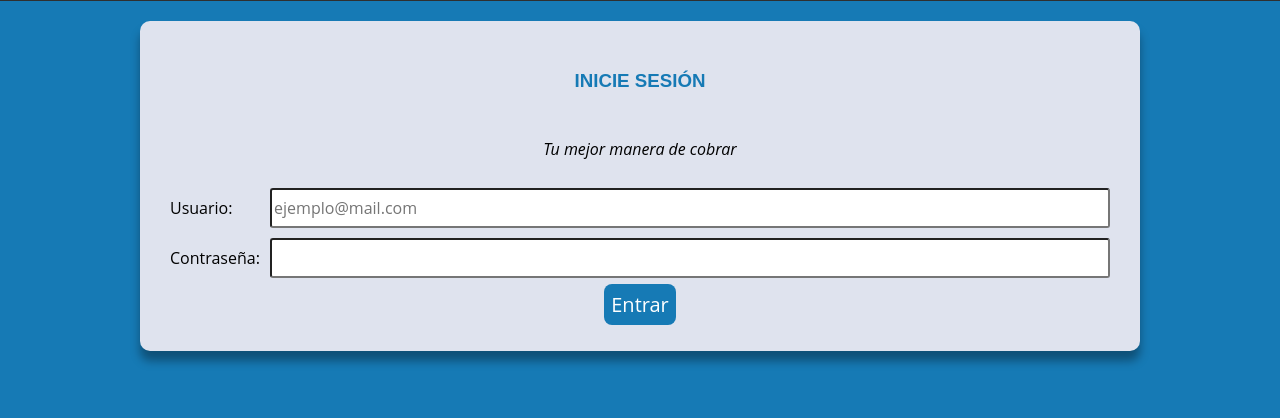
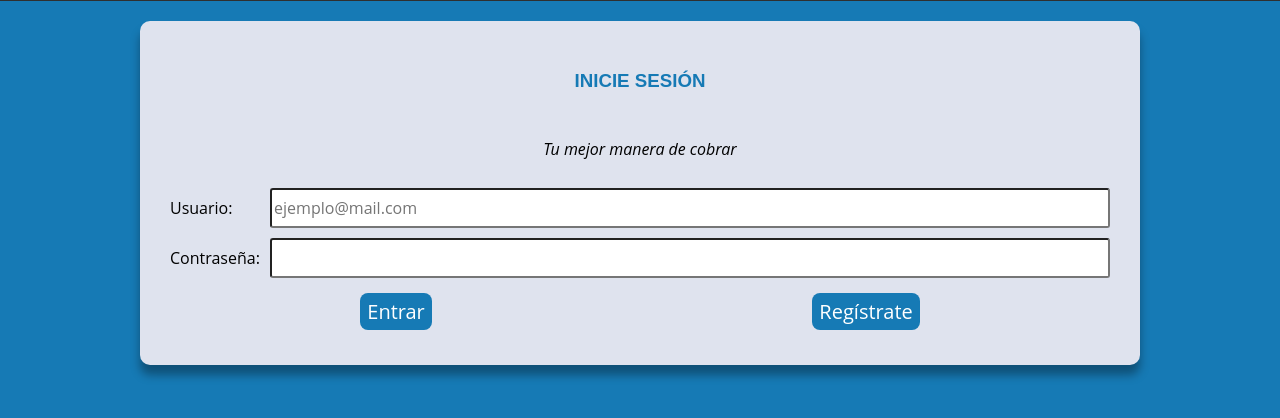
Before and after one commit to TecAbel/GRH, a PHP site: page / in a window 1280 px wide. Shown: the part 299-717 px from the top of the page. Run offline with PHP 8.4, Linux system fonts and the light colour scheme; grey boxes are pictures that could not be loaded.

Commit message:
se convierte a php

```diff
--- a/css/estilos.css
+++ b/css/estilos.css
@@ -153,7 +153,9 @@ header{
 }
 
 .guardar{
-    text-align: center;
+    display: flex;
+    justify-content: space-between;
+    flex-wrap: wrap;
 }
 
 .importante{
--- a/index.html
+++ b/index.php
@@ -31,7 +31,11 @@
                 </div>
                 <div class="guardar">
                     <!--<input type="submit" name="btnEntrar" value="Entrar" class="boton">-->
-                    <a class="boton" href="menu-principal.html">Entrar</a>
+                    <a class="boton" href="menu-principal.php">Entrar</a>
+                </div>
+                <div class="guardar">
+                    <!--<input type="submit" name="btnEntrar" value="Entrar" class="boton">-->
+                    <a class="boton" href="registro-usuario.php">Regístrate</a>
                 </div>
             </div>
         </form>
```
Also changed, not shown: menu-principal.php (renamed from menu-principal.html), registro-usuario.php (added), registros-frecuentes.php (renamed from registros-frecuentes.html).
